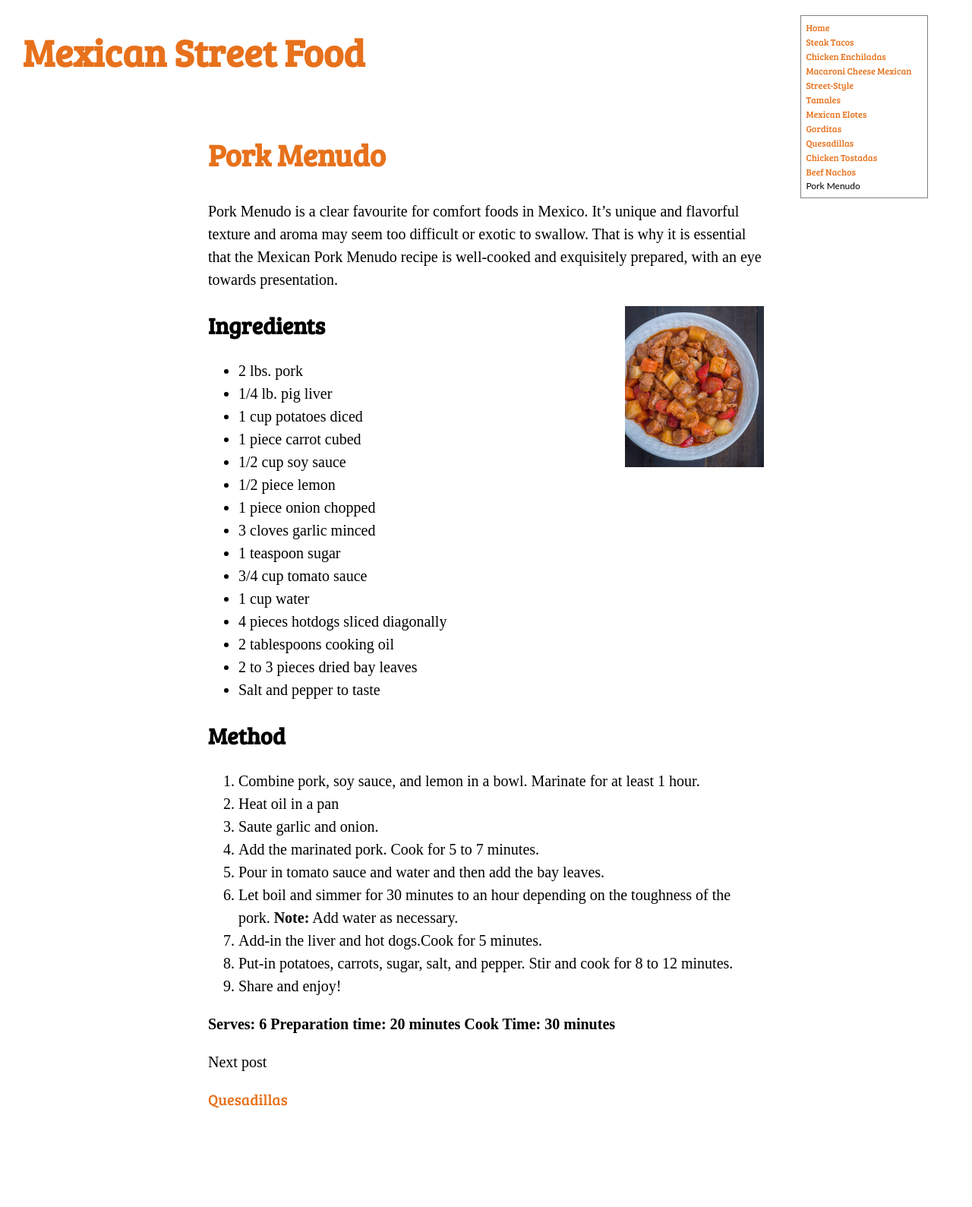
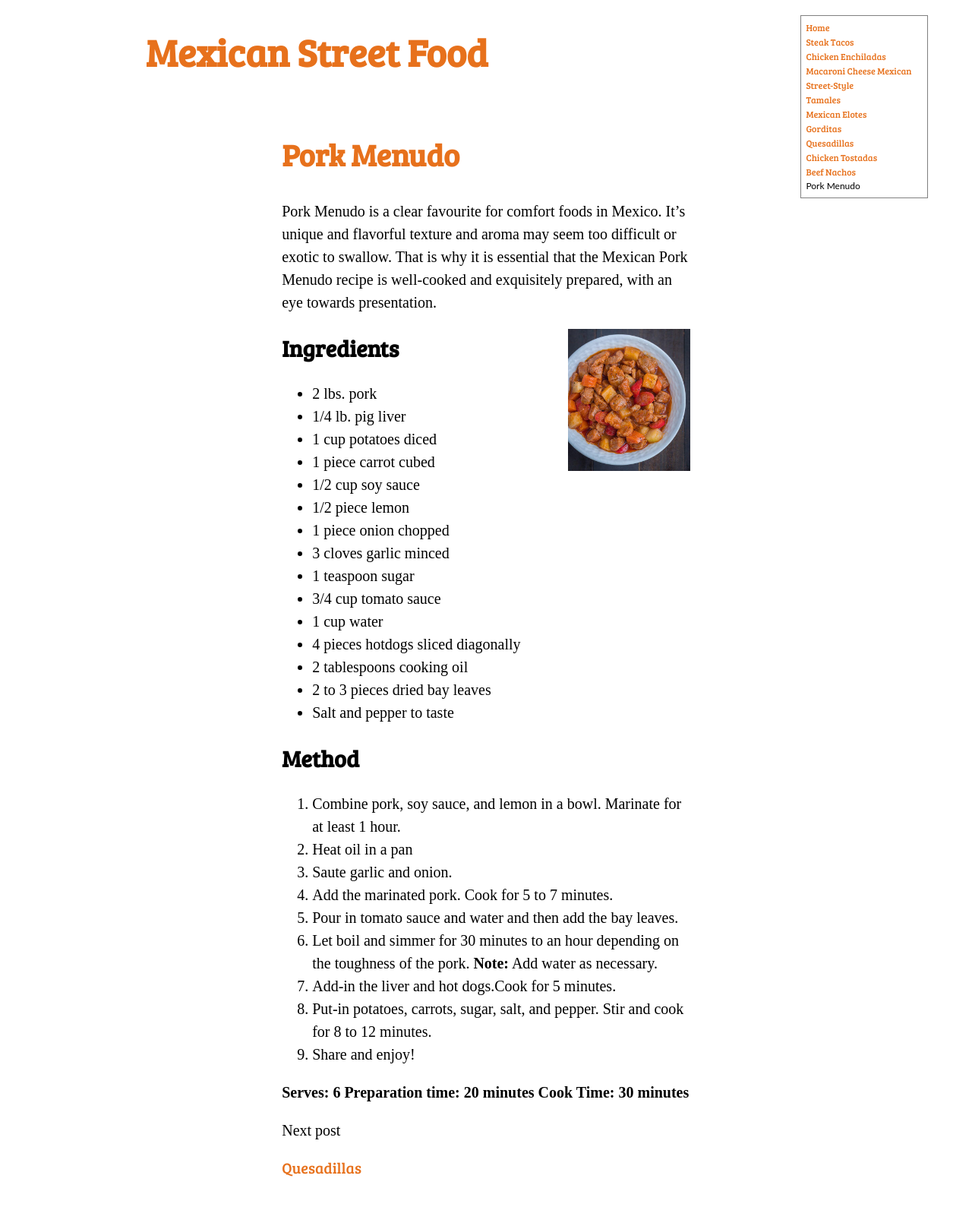
Before and after one commit to amycreates/amycreates.github.io, a Jekyll site: the page built from _recipes/PorkMenudo.markdown, in a window 1280 px wide. Shown: the whole page at 76% size. Built offline with Jekyll 4.4.1, drawn with Linux system fonts in a browser that asks for light colours; before the commit the page ends 1499 px from its top, so only the background shows below that.

Commit message:
Updated version of the recipe.css

```diff
--- a/assets/css/recipes.css
+++ b/assets/css/recipes.css
@@ -13,7 +13,7 @@ html {
 
 img {
   float: right;
-  width:25%;
+  width:30%;
 }
 
 h1.title {
@@ -30,8 +30,10 @@ main, menu, nav, section, summary {
 body {
     font-family: serif;
     /* "Lucida bright", "Lucida Fax", "Palatino Linotype"; */
-    margin: 30px;
+    margin: 30px auto;
     font-size: 1.25em;
+    width:70%;
+    max-width: 900px;
 }
 
 h1.site-title {
@@ -44,19 +46,26 @@ h2{
  font-family: 'Bree Serif', serif;
 }
 
+.recipehome p{
 
+
+}
 
 img.cover {
 display:block;
 float:right;
 width:30%;
-margin:0 0 0 0;
-margin: 0 auto;
+margin:0 0 0 16px;
 /* position: fixed;
 left: 0;
 right: 0;
 top:100px;
 padding-left: 50px; */
+
+}
+
+
+blockquote {
 
 }
 
@@ -144,17 +153,30 @@ nav ul
   margin-bottom: 100px;
 }
 
-@media screen and (max-width: 820px) {
+@media screen and (max-width: 620px) {
 
   ul.recipes {
     display:none;
   }
 
-  img {
+  img.cover {
     float: none;
-    width:100%;
+    width:70%;
+    display:block;
+    margin:0 auto;
   }
 
+  body.recipeshome {
+  width:90%;
+}
 
+  .recipeshome .site-title {
+  font-size: 110%;
+  display:block;
+}
+
+  .recipeshome p {
+  font-size: 80%;
+}
 
 }
```
